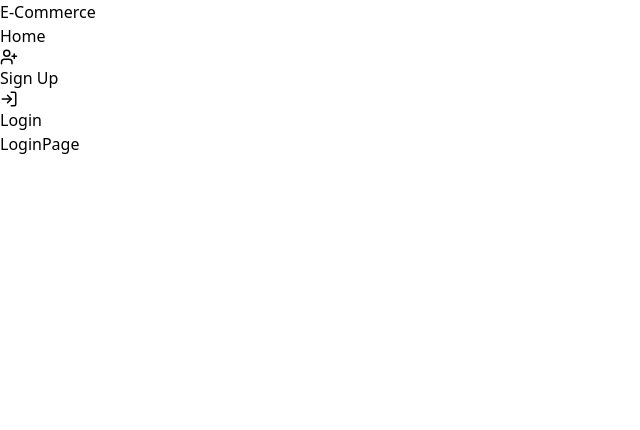
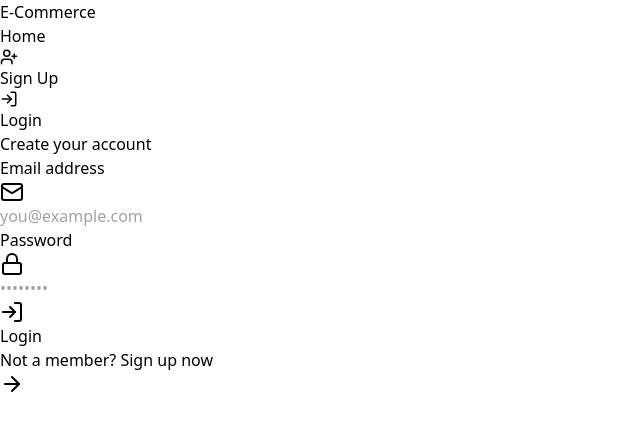
Before and after one commit to jayandra-XQ/E-Commerce-Store, a React (Vite) app in the folder frontend/: page /login in a window 1280 px wide. Shown: the top 430 px of the page, without its empty margins (0-640 px from the left). Built offline with nearby package versions, Linux system fonts and the light colour scheme.

Commit message:
Login design

```diff
--- a/frontend/src/pages/LoginPage.jsx
+++ b/frontend/src/pages/LoginPage.jsx
@@ -1,9 +1,115 @@
-import React from 'react'
+import { useState } from "react";
+import { motion } from "framer-motion";
+import { Link } from "react-router-dom";
+import { LogIn, Mail, Lock, ArrowRight, Loader } from "lucide-react";
 
 const LoginPage = () => {
-  return (
-    <div>LoginPage</div>
-  )
-}
+  const loading = false
+	const [email, setEmail] = useState("");
+	const [password, setPassword] = useState("");
 
-export default LoginPage
+
+
+	const handleSubmit = (e) => {
+		e.preventDefault();
+		console.log(email, password);
+
+	};
+
+	return (
+		<div className='flex flex-col justify-center py-12 sm:px-6 lg:px-8'>
+			<motion.div
+				className='sm:mx-auto sm:w-full sm:max-w-md'
+				initial={{ opacity: 0, y: -20 }}
+				animate={{ opacity: 1, y: 0 }}
+				transition={{ duration: 0.8 }}
+			>
+				<h2 className='mt-6 text-center text-3xl font-extrabold text-emerald-400'>Create your account</h2>
+			</motion.div>
+
+			<motion.div
+				className='mt-8 sm:mx-auto sm:w-full sm:max-w-md'
+				initial={{ opacity: 0, y: 20 }}
+				animate={{ opacity: 1, y: 0 }}
+				transition={{ duration: 0.8, delay: 0.2 }}
+			>
+				<div className='bg-gray-800 py-8 px-4 shadow sm:rounded-lg sm:px-10'>
+					<form onSubmit={handleSubmit} className='space-y-6'>
+						<div>
+							<label htmlFor='email' className='block text-sm font-medium text-gray-300'>
+								Email address
+							</label>
+							<div className='mt-1 relative rounded-md shadow-sm'>
+								<div className='absolute inset-y-0 left-0 pl-3 flex items-center pointer-events-none'>
+									<Mail className='h-5 w-5 text-gray-400' aria-hidden='true' />
+								</div>
+								<input
+									id='email'
+									type='email'
+									required
+									value={email}
+									onChange={(e) => setEmail(e.target.value)}
+									className=' block w-full px-3 py-2 pl-10 bg-gray-700 border border-gray-600
+									rounded-md shadow-sm
+									 placeholder-gray-400 focus:outline-none focus:ring-emerald-500
+									 focus:border-emerald-500 sm:text-sm'
+									placeholder='you@example.com'
+								/>
+							</div>
+						</div>
+
+						<div>
+							<label htmlFor='password' className='block text-sm font-medium text-gray-300'>
+								Password
+							</label>
+							<div className='mt-1 relative rounded-md shadow-sm'>
+								<div className='absolute inset-y-0 left-0 pl-3 flex items-center pointer-events-none'>
+									<Lock className='h-5 w-5 text-gray-400' aria-hidden='true' />
+								</div>
+								<input
+									id='password'
+									type='password'
+									required
+									value={password}
+									onChange={(e) => setPassword(e.target.value)}
+									className=' block w-full px-3 py-2 pl-10 bg-gray-700 border border-gray-600
+									rounded-md shadow-sm placeholder-gray-400 focus:outline-none focus:ring-emerald-500 focus:border-emerald-500 sm:text-sm'
+									placeholder='••••••••'
+								/>
+							</div>
+						</div>
+
+						<button
+							type='submit'
+							className='w-full flex justify-center py-2 px-4 border border-transparent
+							rounded-md shadow-sm text-sm font-medium text-white bg-emerald-600
+							 hover:bg-emerald-700 focus:outline-none focus:ring-2 focus:ring-offset-2
+							  focus:ring-emerald-500 transition duration-150 ease-in-out disabled:opacity-50'
+							disabled={loading}
+						>
+							{loading ? (
+								<>
+									<Loader className='mr-2 h-5 w-5 animate-spin' aria-hidden='true' />
+									Loading...
+								</>
+							) : (
+								<>
+									<LogIn className='mr-2 h-5 w-5' aria-hidden='true' />
+									Login
+								</>
+							)}
+						</button>
+					</form>
+
+					<p className='mt-8 text-center text-sm text-gray-400'>
+						Not a member?{" "}
+						<Link to='/signup' className='font-medium text-emerald-400 hover:text-emerald-300'>
+							Sign up now <ArrowRight className='inline h-4 w-4' />
+						</Link>
+					</p>
+				</div>
+			</motion.div>
+		</div>
+	);
+};
+export default LoginPage;
```
